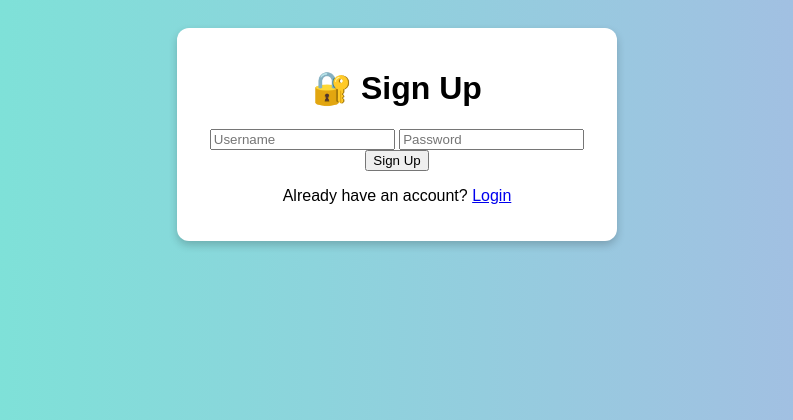
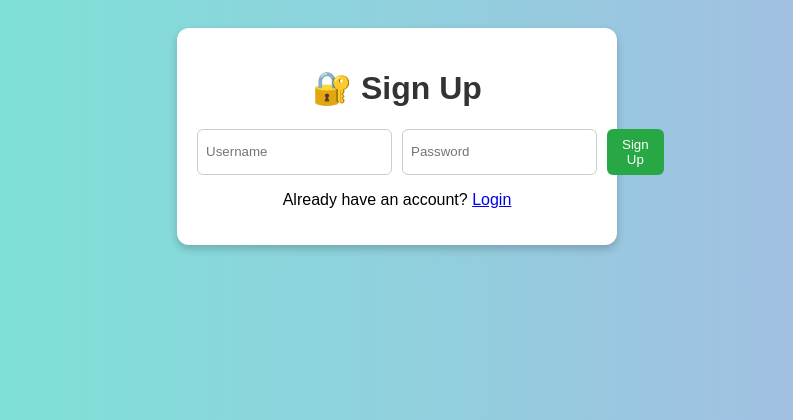
Before and after one commit to acecode101/todo-app-with-authentication, a Flask app: page /signup in a window 1280 px wide. Shown: the top 420 px of the page, without its empty margins (243-1036 px from the left). Run offline with Flask 3, Linux system fonts and the light colour scheme.

Commit message:
Update style.css

```diff
--- a/static/style.css
+++ b/static/style.css
@@ -1,4 +1,3 @@
-/* General Styles */
 body {
     font-family: 'Arial', sans-serif;
     background: linear-gradient(to right, #74ebd5, #acb6e5);
@@ -6,7 +5,6 @@ body {
     padding: 20px;
 }
 
-/* Main Container */
 .container {
     max-width: 400px;
     margin: auto;
@@ -16,20 +14,49 @@ body {
     box-shadow: 0 4px 8px rgba(0, 0, 0, 0.2);
 }
 
-/* Task List */
+h1 {
+    color: #333;
+}
+
+form {
+    display: flex;
+    gap: 10px;
+    margin-bottom: 15px;
+}
+
+input[type="text"], input[type="password"] {
+    flex: 1;
+    padding: 8px;
+    border-radius: 6px;
+    border: 1px solid #ccc;
+}
+
+button {
+    background: #28a745;
+    color: white;
+    padding: 8px 15px;
+    border: none;
+    border-radius: 6px;
+    cursor: pointer;
+}
+
+button:hover {
+    background: #218838;
+}
+
 ul {
-    list-style: none;
+    list-style-type: none;
     padding: 0;
 }
 
-li {
-    background: #f9f9f9;
-    padding: 10px;
-    margin: 5px 0;
-    border-radius: 6px;
+.task-item {
     display: flex;
     justify-content: space-between;
     align-items: center;
+    padding: 8px;
+    margin: 5px 0;
+    background: #f8f9fa;
+    border-radius: 6px;
 }
 
 .completed {
@@ -37,16 +64,21 @@ li {
     color: gray;
 }
 
-.actions a {
-    text-decoration: none;
-    font-size: 18px;
-    margin: 0 5px;
+.actions {
+    display: flex;
+    gap: 10px;
 }
 
 .complete-btn {
     color: green;
+    text-decoration: none;
+    font-size: 18px;
+    cursor: pointer;
 }
 
 .delete-btn {
     color: red;
+    text-decoration: none;
+    font-size: 18px;
+    cursor: pointer;
 }
```
